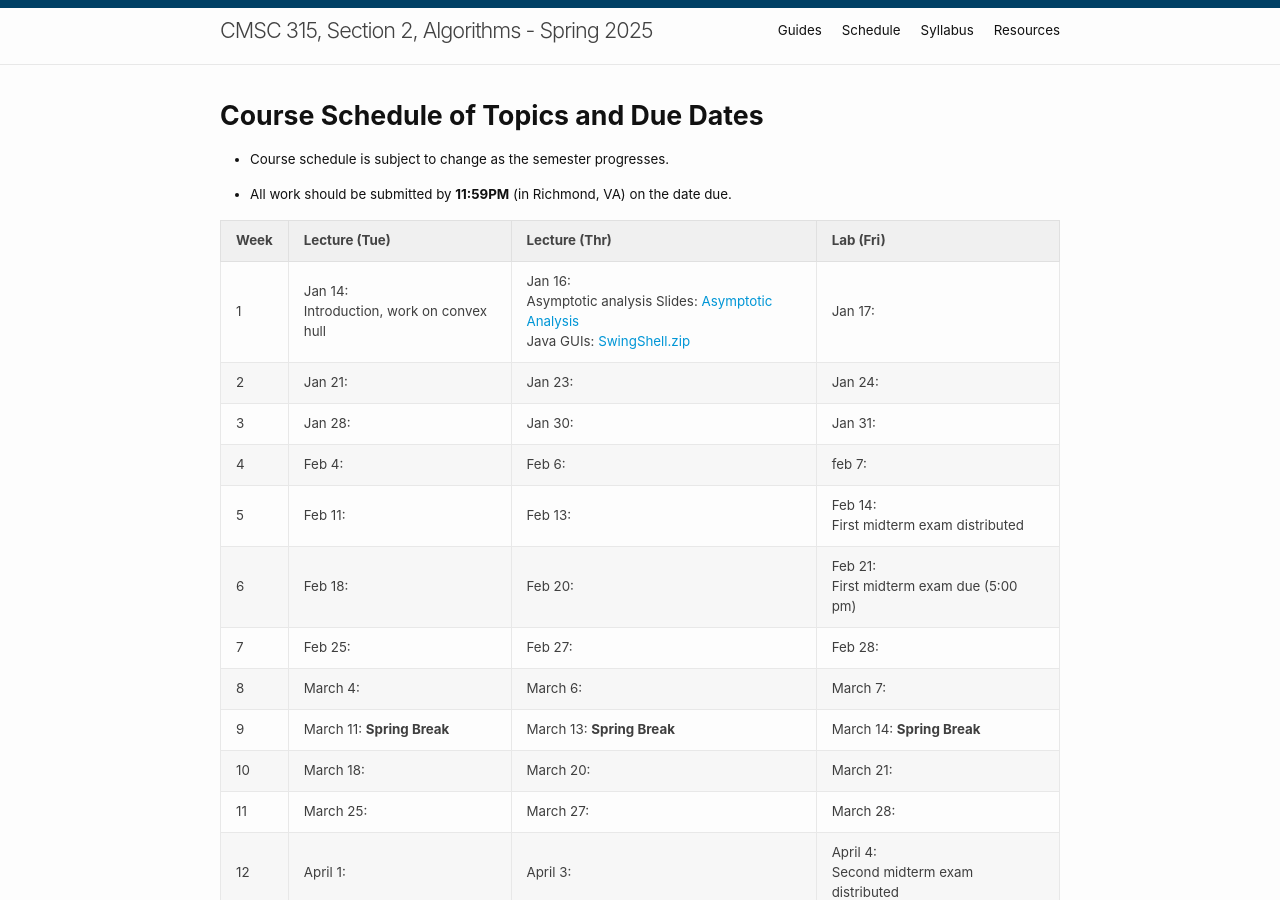
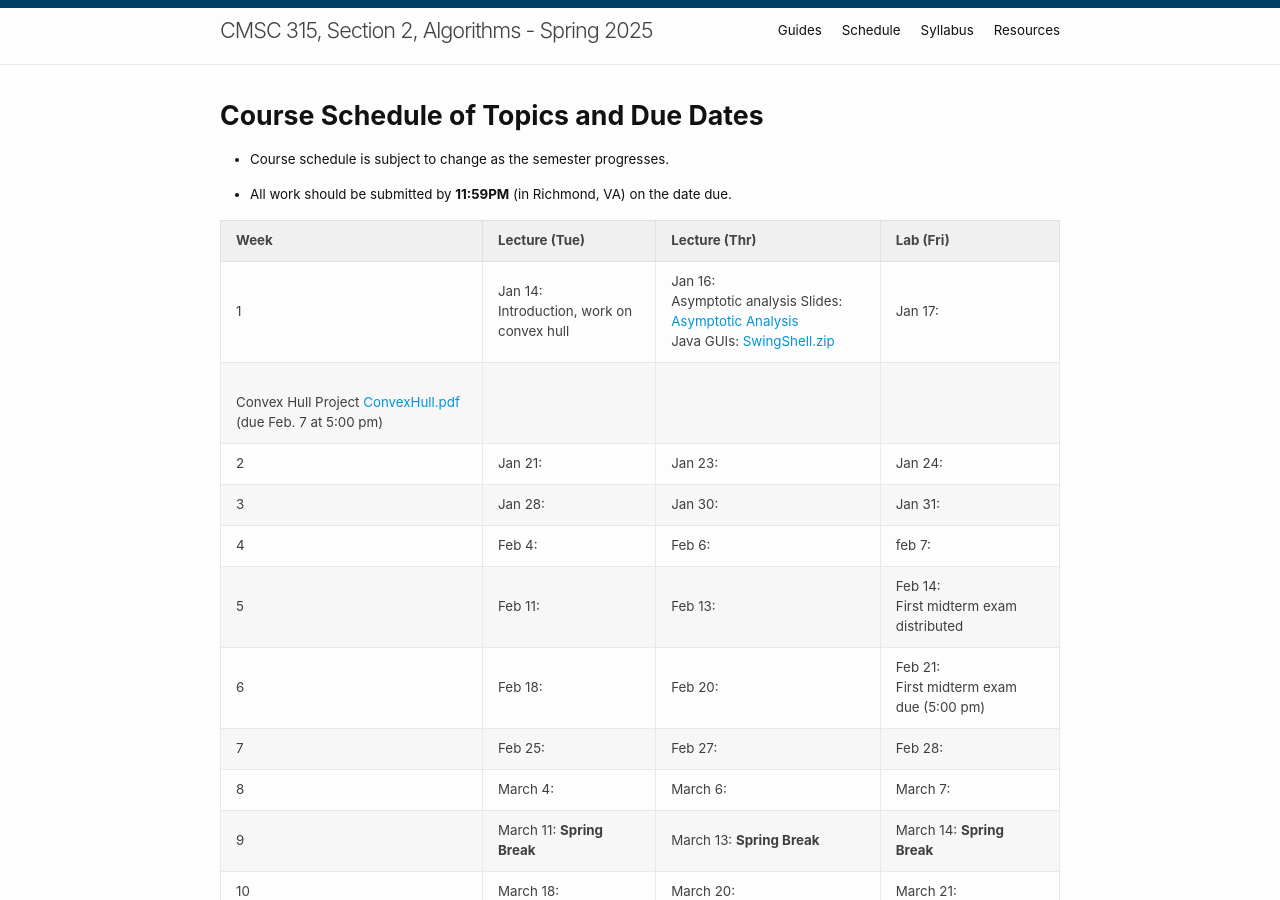
Before and after one commit to CMSC315-S2-Spring-2025/CMSC315-S2-Spring-2025.github.io, a Jekyll site: the page built from schedule.md, in a window 1280 px wide and 900 px high. Built offline with Jekyll 4.4.1, drawn with Linux system fonts in a browser that asks for light colours.

Commit message:
Added convex hull project to schedule

```diff
--- a/schedule.md
+++ b/schedule.md
@@ -11,7 +11,8 @@ title: Schedule
 
 | Week | Lecture (Tue)                              | Lecture (Thr)                                 | Lab (Fri)                                        |
 | :--- | :---                                       | :---                                          | :---                                                  |
-| 1    | Jan 14:   <br />Introduction, work on convex hull<br />  | Jan 16: <br />Asymptotic analysis  Slides: [Asymptotic Analysis](lectures/AsymptoticAnalysis.pdf)<br /> Java GUIs: [SwingShell.zip](code/SwingShell.zip) <br />  | Jan 17:   |
+| 1    | Jan 14:   <br />Introduction, work on convex hull<br />  | Jan 16: <br />Asymptotic analysis  Slides: [Asymptotic Analysis](lectures/AsymptoticAnalysis.pdf)<br /> Java GUIs: [SwingShell.zip](code/SwingShell.zip) <br />  | Jan 17:
+<br /> Convex Hull Project [ConvexHull.pdf](projects/ConvexHull.pdf) (due Feb. 7 at 5:00 pm) <br />   |
 | 2    | Jan 21:  | Jan 23:   | Jan 24:  |
 | 3    | Jan 28:      | Jan 30:     | Jan 31:  |
 | 4    | Feb 4:  | Feb 6:  | feb 7:   |
```
Also changed, not shown: 1 other file.
